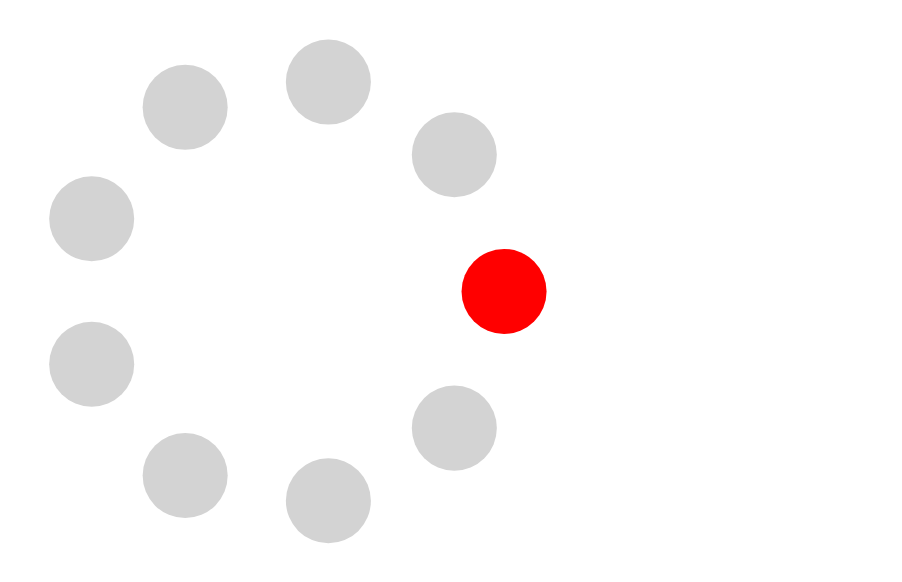
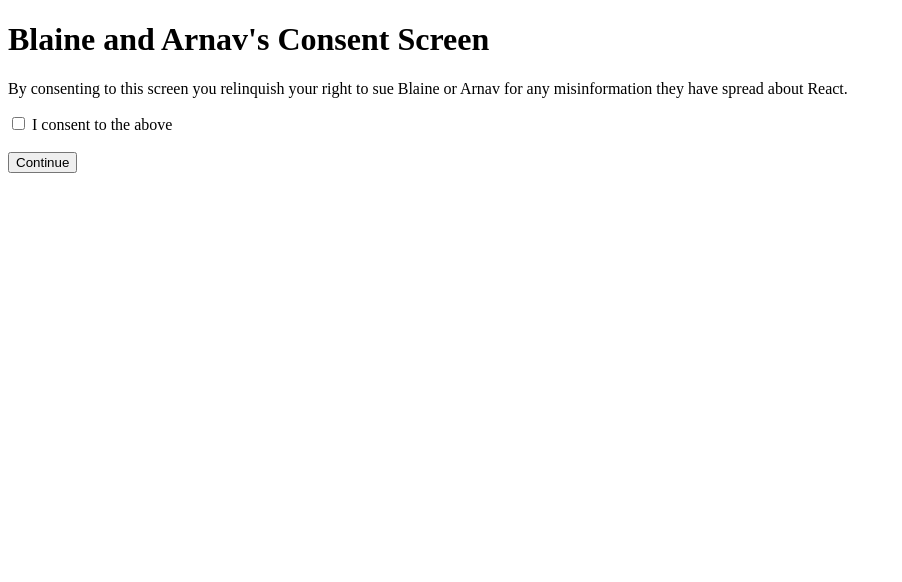
Before and after one commit to blainelewis1/dgp-hci-react-tutorial, a React (Create React App) app: page / in a window 1280 px wide. Shown: the top 582 px of the page, without its empty margins (0-902 px from the left). Built offline with nearby package versions, Linux system fonts and the light colour scheme.

Commit message:
Building a study router.

```diff
--- a/src/App.tsx
+++ b/src/App.tsx
@@ -1,8 +1,9 @@
 // This is basically the entry point of your entire application.
-import FittsTask from "./FittsTask";
+
+import StudyRouter from "./StudyRouter";
 
 function App() {
-  return <FittsTask />;
+  return <StudyRouter />;
 }
 
 export default App;
--- /dev/null
+++ b/src/ConsentScreen.tsx
@@ -0,0 +1,38 @@
+import React, { useState } from "react";
+
+const ConsentScreen: React.FunctionComponent<{ setNextState: () => void }> = ({
+  setNextState,
+}) => {
+  const [consentGiven, setConsentGiven] = useState(false);
+
+  return (
+    <form
+      onSubmit={(e) => {
+        e.preventDefault();
+        if (consentGiven) {
+          setNextState();
+        }
+      }}
+    >
+      <h1>Blaine and Arnav's Consent Screen</h1>
+      <p>
+        By consenting to this screen you relinquish your right to sue Blaine or
+        Arnav for any misinformation they have spread about React.
+      </p>
+      <label>
+        <input
+          required
+          type="checkbox"
+          checked={consentGiven}
+          onChange={() => setConsentGiven(true)}
+        />{" "}
+        I consent to the above
+      </label>
+      <br />
+      <br />
+      <input type="submit" value="Continue" />
+    </form>
+  );
+};
+
+export default ConsentScreen;
--- /dev/null
+++ b/src/StudyRouter.tsx
@@ -0,0 +1,26 @@
+import { useState } from "react";
+
+import ConsentScreen from "./ConsentScreen";
+import FittsTask from "./FittsTask";
+
+type StudyState = "Consent" | "Fitts";
+
+export const StudyRouter: React.FC = () => {
+  const [studyState, setStudyState] = useState<StudyState>("Consent");
+
+  if (studyState === "Consent") {
+    return (
+      <ConsentScreen
+        setNextState={() => {
+          setStudyState("Fitts");
+        }}
+      />
+    );
+  } else if (studyState === "Fitts") {
+    return <FittsTask />;
+  }
+
+  throw new Error("Study state not found.");
+};
+
+export default StudyRouter;
```
